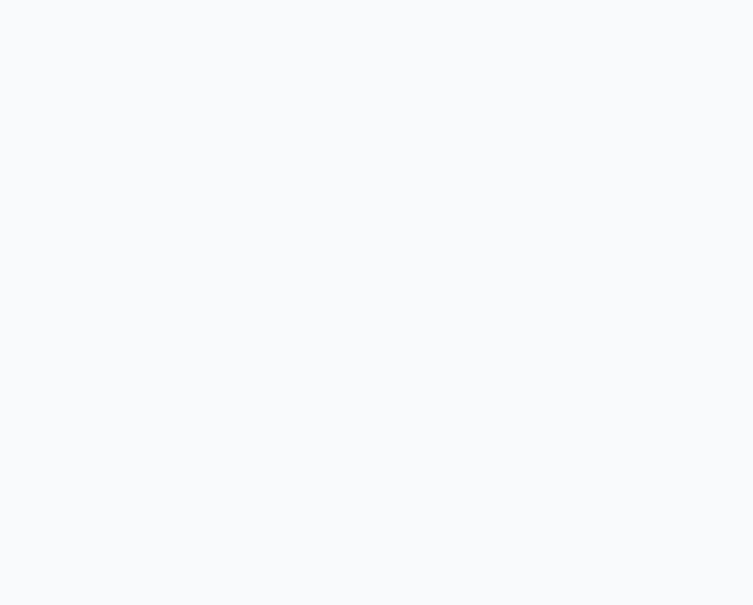
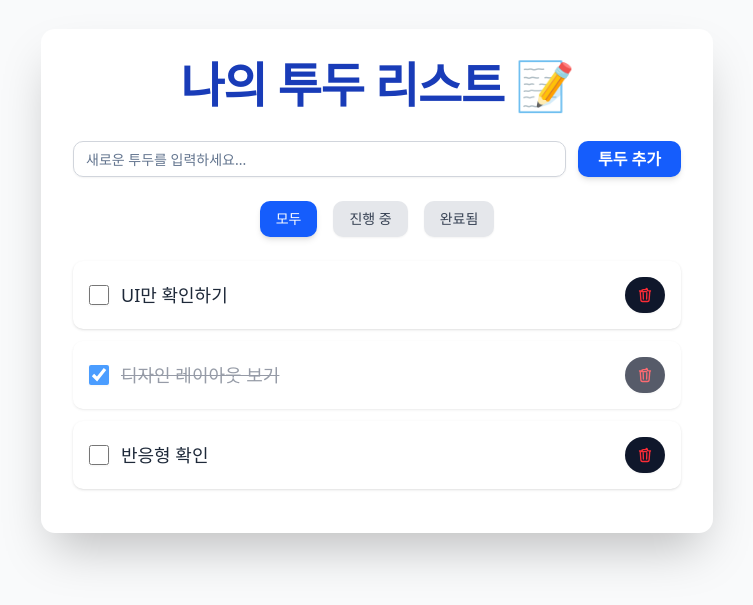
Before and after one commit to Aeri0730/todoList, a Next.js app: page / in a window 1280 px wide. Shown: the part 119-724 px from the top of the page, without its empty margins (263-1016 px from the left). Built offline with nearby package versions, Linux system fonts and the light colour scheme.

Commit message:
styles : UI 구현 (#1)

```diff
--- a/src/app/layout.tsx
+++ b/src/app/layout.tsx
@@ -1,9 +1,7 @@
 import type { Metadata } from "next";
 import "./globals.css";
-import { QueryClient, QueryClientProvider } from "@tanstack/react-query";
 import Providers from "@/components/Providers";
 
-const queryClient = new QueryClient();
 
 export const metadata: Metadata = {
   title: "TodoList",
--- a/src/app/page.tsx
+++ b/src/app/page.tsx
@@ -1,4 +1,19 @@
+import React from "react";
 
-export default function Home() {
-  return
+import TodoForm from "@/components/todo/TodoForm";
+import TodoList from "@/components/todo/TodoList";
+
+
+export default function HomePage() {
+
+
+  return (
+    <div className="w-full max-w-2xl bg-white p-6 sm:p-8 rounded-xl shadow-2xl">
+      <h1 className="text-4xl sm:text-5xl font-extrabold text-center text-blue-800 mb-8 tracking-tight">
+        나의 투두 리스트 📝
+      </h1>
+      <TodoForm />
+      <TodoList />
+    </div>
+  );
 }
--- /dev/null
+++ b/src/components/todo/FilterTabs.tsx
@@ -0,0 +1,40 @@
+'use client';
+
+import React from 'react';
+import { TodoFilter } from '@/types';
+import { Button } from '../ui/button';
+
+interface FilterTabsProps {
+  currentFilter: TodoFilter;
+  onFilterChange: (filter: TodoFilter) => void;
+}
+
+const FilterTabs: React.FC<FilterTabsProps> = ({ currentFilter, onFilterChange }) => {
+  const tabs = [
+    { label: '모두', value: TodoFilter.ALL },
+    { label: '진행 중', value: TodoFilter.ACTIVE },
+    { label: '완료됨', value: TodoFilter.COMPLETED },
+  ];
+
+  return (
+    <div className="flex justify-center mb-6 space-x-2 sm:space-x-4">
+      {tabs.map((tab) => (
+        <Button
+          key={tab.value}
+          onClick={() => onFilterChange(tab.value)}
+          className={`
+            px-4 py-2 rounded-lg font-medium transition-colors duration-200
+            ${currentFilter === tab.value
+              ? 'bg-blue-600 text-white shadow-md'
+              : 'bg-gray-200 text-gray-700 hover:bg-gray-300'
+            }
+          `}
+        >
+          {tab.label}
+        </Button>
+      ))}
+    </div>
+  );
+};
+
+export default FilterTabs;
--- /dev/null
+++ b/src/components/todo/TodoForm.tsx
@@ -0,0 +1,27 @@
+'use client';
+
+import React from 'react';
+import { Input } from '../ui/input';
+import { Button } from '../ui/button';
+
+
+const TodoForm: React.FC = () => {
+
+  return (
+    <form className="flex flex-col sm:flex-row gap-3 mb-6 w-full">
+      <Input
+        type="text"
+        placeholder="새로운 투두를 입력하세요..."
+        className="flex-grow p-3 border border-gray-300 rounded-lg focus:outline-none focus:ring-2 focus:ring-blue-500 transition-all text-base"
+      />
+      <Button
+        type="submit"
+        className="bg-blue-600 text-white px-5 py-3 rounded-lg font-semibold shadow-md hover:bg-blue-700 transition-colors duration-200 text-base"
+      >
+        투두 추가
+      </Button>
+    </form>
+  );
+};
+
+export default TodoForm;
--- /dev/null
+++ b/src/components/todo/TodoItem.tsx
@@ -0,0 +1,56 @@
+'use client';
+
+import React from 'react';
+import { Todo } from '@/types';
+import { Input } from '../ui/input';
+import { Button } from '../ui/button';
+
+
+interface TodoItemProps {
+  todo: Todo;
+}
+
+const TodoItem: React.FC<TodoItemProps> = ({ todo }) => {
+
+  return (
+    <li
+      className={`
+        flex items-center justify-between p-4 bg-white rounded-lg shadow-sm mb-3 transition-all duration-200
+        ${todo.completed ? 'opacity-70 line-through text-gray-500' : 'opacity-100 text-gray-800'}
+        `}
+    >
+      <div className="flex items-center flex-grow mr-4">
+        <Input
+          type="checkbox"
+          checked={todo.completed}
+          className="form-checkbox h-5 w-5 text-blue-600 rounded-md focus:ring-blue-500 cursor-pointer mr-3"
+          aria-label={`${todo.title} 완료 여부`}
+        />
+        <span className="text-lg break-all">
+          {todo.title}
+        </span>
+      </div>
+      <Button
+        className="text-red-500 hover:text-red-700 p-2 rounded-full transition-colors duration-200"
+        aria-label={`${todo.title} 삭제`}
+      >
+        <svg
+          xmlns="http://www.w3.org/2000/svg"
+          fill="none"
+          viewBox="0 0 24 24"
+          strokeWidth="2"
+          stroke="currentColor"
+          className="w-6 h-6"
+        >
+          <path
+            strokeLinecap="round"
+            strokeLinejoin="round"
+            d="m14.74 9-.346 9m-4.788 0L9.26 9m9.968-3.21c.342.052.682.107 1.022.166m-1.022-.165L18.16 19.673a2.25 2.25 0 0 1-2.244 2.077H8.084a2.25 2.25 0 0 1-2.244-2.077L4.772 5.79m14.456 0a48.108 48.108 0 0 0-3.478-.397m-12 .562c.34-.059.68-.114 1.022-.165m0 0a48.11 48.11 0 0 1 3.478-.397m7.5 0v-.916c0-1.18-.91-2.147-2.006-2.201L14.772 4H9.258C8.118 4 7 4.939 7 6.061v.916m7.5 0a48.667 48.667 0 0 0-7.5 0"
+          />
+        </svg>
+      </Button>
+    </li>
+  );
+};
+
+export default TodoItem;
--- /dev/null
+++ b/src/components/todo/TodoList.tsx
@@ -0,0 +1,53 @@
+"use client";
+
+import React, { useState } from "react";
+import { Todo, TodoFilter } from "@/types";
+import TodoItem from "./TodoItem";
+import FilterTabs from "./FilterTabs";
+
+const TodoList: React.FC = () => {
+  const [filter, setFilter] = useState<TodoFilter>(TodoFilter.ALL);
+  const dummyTodos: Todo[] = [
+    {
+      id: "ui-1",
+      title: "UI만 확인하기",
+      completed: false,
+      createdAt: Date.now(),
+    },
+    {
+      id: "ui-2",
+      title: "디자인 레이아웃 보기",
+      completed: true,
+      createdAt: Date.now() - 1000,
+    },
+    {
+      id: "ui-3",
+      title: "반응형 확인",
+      completed: false,
+      createdAt: Date.now() - 2000,
+    },
+  ];
+
+  return (
+    <div className="w-full" >
+      <FilterTabs currentFilter={filter} onFilterChange={setFilter} />
+      {dummyTodos && dummyTodos.length > 0 ? (
+        <ul className="space-y-3" >
+          {dummyTodos.map((todo) => (
+            <TodoItem key={todo.id} todo={todo} />
+          ))}
+        </ul>
+      ) : (
+        <p className="text-center text-lg text-gray-500 mt-8">
+          {filter === TodoFilter.ALL &&
+            "아직 투두가 없네요! 새 투두를 추가해보세요."}
+          {filter === TodoFilter.ACTIVE &&
+            "모든 진행 중인 투두를 완료했어요! 🎉"}
+          {filter === TodoFilter.COMPLETED && "완료된 투두가 없습니다."}
+        </p>
+      )}
+    </div>
+  );
+};
+
+export default TodoList;
--- a/types/index.ts
+++ /dev/null
@@ -1,13 +0,0 @@
-export interface Todo {
-  id: string;        // 투두의 고유 ID
-  title: string;     // 투두 내용
-  completed: boolean; // 완료 상태 (true: 완료, false: 미완료)
-  createdAt: number; // 생성 시간 (타임스탬프)
-}
-
-
-export enum TodoFilter {
-  ALL = 'all',         // 모든 투두 보기
-  ACTIVE = 'active',   // 미완료 투두 보기
-  COMPLETED = 'completed' // 완료 투두 보기
-}
```
